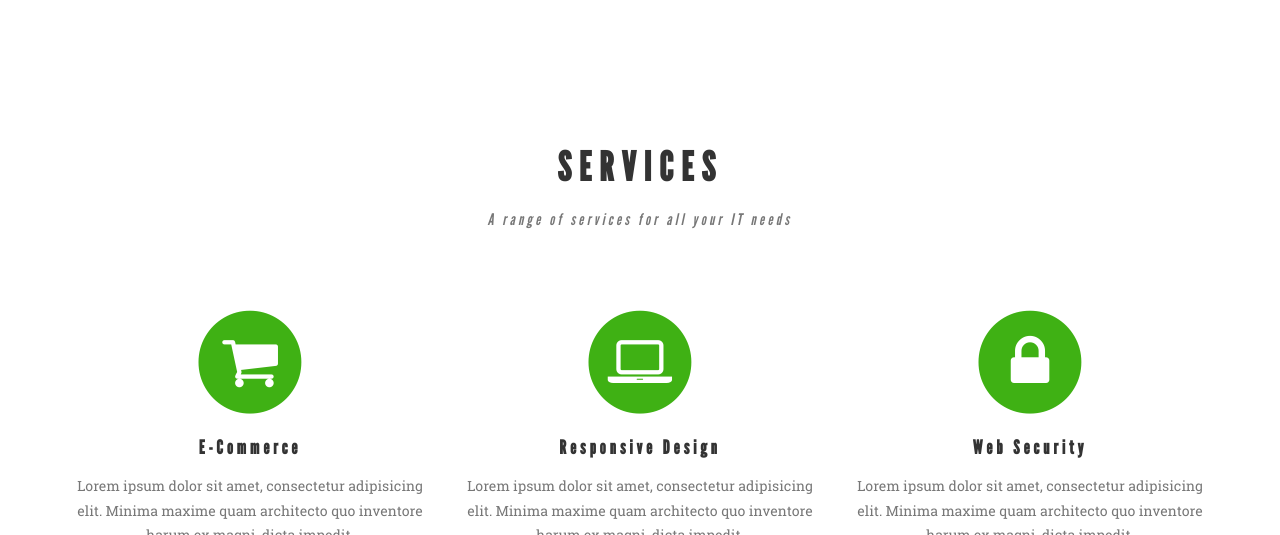
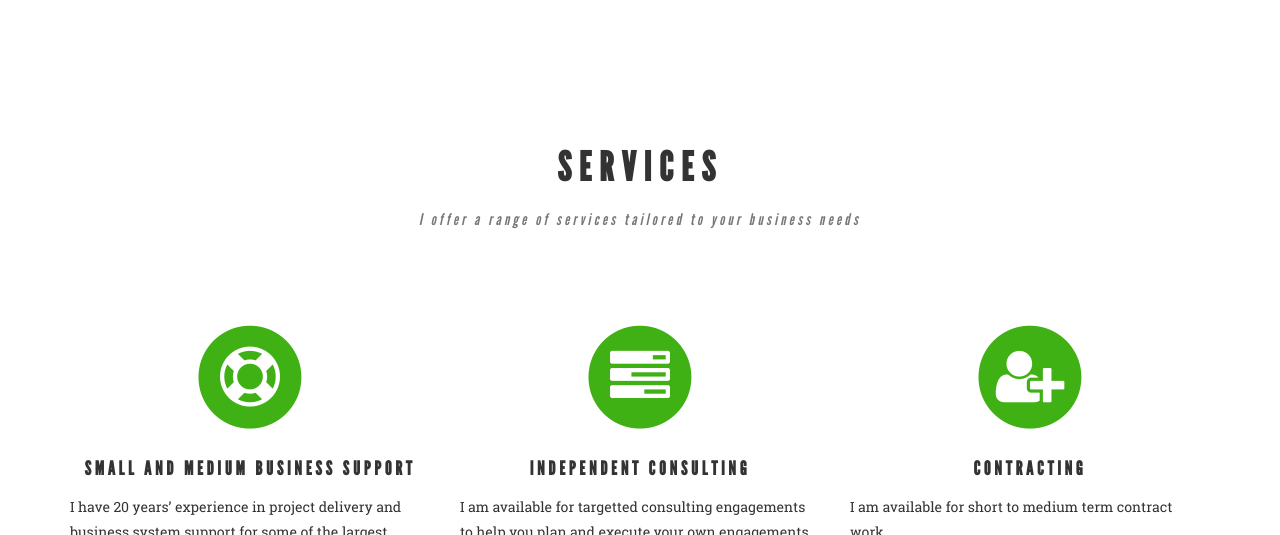
Before and after one commit to dringtech/dringtech.github.io, a Jekyll site: the page built from wip_index.html, in a window 1280 px wide and 1400 px high, cut to the strip 865-1400 px from the top of the window. Built offline with Jekyll 4.4.1, drawn with Linux system fonts in a browser that asks for light colours; some of the changed text lies outside the part shown.

Commit message:
Updating services

```diff
--- a/Gemfile
+++ b/Gemfile
@@ -1,4 +1,6 @@
 source 'https://rubygems.org'
+
+ruby '2.2.1'
 
 require 'json'
 require 'open-uri'
--- a/_includes/sections/services.html
+++ b/_includes/sections/services.html
@@ -1,27 +1,16 @@
 <!-- Services Section -->
-            <div class="row text-center">
+<div class="row">
+{% for service in site.data.services %}
     <div class="col-md-4">
+      <header>
         <span class="fa-stack fa-4x">
           <i class="fa fa-circle fa-stack-2x text-primary"></i>
-                        <i class="fa fa-shopping-cart fa-stack-1x fa-inverse"></i>
+          <i class="fa {{ service.icon }} fa-stack-1x fa-inverse"></i>
         </span>
-                    <h4 class="service-heading">E-Commerce</h4>
-                    <p class="text-muted">Lorem ipsum dolor sit amet, consectetur adipisicing elit. Minima maxime quam architecto quo inventore harum ex magni, dicta impedit.</p>
+        <h1>{{service.title}}</h1>
+      </header>
+      {% capture precis %}{% include services/{{ service.precis }} %}{% endcapture %}
+      {{ precis | markdownify }}
     </div>
-                <div class="col-md-4">
-                    <span class="fa-stack fa-4x">
-                        <i class="fa fa-circle fa-stack-2x text-primary"></i>
-                        <i class="fa fa-laptop fa-stack-1x fa-inverse"></i>
-                    </span>
-                    <h4 class="service-heading">Responsive Design</h4>
-                    <p class="text-muted">Lorem ipsum dolor sit amet, consectetur adipisicing elit. Minima maxime quam architecto quo inventore harum ex magni, dicta impedit.</p>
+{% endfor %}
 </div>
-                <div class="col-md-4">
-                    <span class="fa-stack fa-4x">
-                        <i class="fa fa-circle fa-stack-2x text-primary"></i>
-                        <i class="fa fa-lock fa-stack-1x fa-inverse"></i>
-                    </span>
-                    <h4 class="service-heading">Web Security</h4>
-                    <p class="text-muted">Lorem ipsum dolor sit amet, consectetur adipisicing elit. Minima maxime quam architecto quo inventore harum ex magni, dicta impedit.</p>
-                </div>
-            </div>
--- /dev/null
+++ b/_includes/services/consulting.md
@@ -0,0 +1,5 @@
+I am available for targetted consulting engagements to help you plan
+and execute your own engagements.
+
+I have recently delivered feasibility studies and plans related to open data
+publication.
--- /dev/null
+++ b/_includes/services/contracting.md
@@ -0,0 +1,8 @@
+I am available for short to medium term contract work.
+
+I have skills in the following areas:
+
+* Enterprise Architecture
+* Solution Architecture and Design
+* Systems Engineering
+* Development
--- /dev/null
+++ b/_includes/services/smb.md
@@ -0,0 +1,17 @@
+I have 20 years' experience in project delivery and business system support
+for some of the largest retailers, financial services companies and government
+customers in the UK.
+
+I can help you to:
+
+* Assess your current IT
+* Plan upgrades to software and hardware
+* Protect your business from unnecessary risks such as data loss
+* Prepare for business expansion by advising on appropriate use of technology
+* Implement small, manageable projects to progress my recommendations
+
+<!-- After our first meeting I will prepare a brief report documenting your current
+systems, business aspirations and a series of findings and recommendations.
+
+I also offer on-call support for system problems to keep your business up and
+running. -->
--- a/_sass/dringtech.scss
+++ b/_sass/dringtech.scss
@@ -256,7 +256,7 @@
     }
 }
 
-header {
+body > header {
     text-align: center;
     color: #fff;
     position: relative;
--- /dev/null
+++ b/_sass/services.scss
@@ -0,0 +1,10 @@
+#services {
+  header {
+    margin: 15px 0;
+    text-transform: none;
+    text-align: center;
+    h1 {
+      font-size: 19px;
+    }
+  }
+}
--- a/css/style.scss
+++ b/css/style.scss
@@ -24,5 +24,6 @@
   "font-awesome/css/font-awesome.min.css",
   "league-gothic",
   "roboto-slab",
-  "dringtech"
+  "dringtech",
+  "services"
 ;
```
Also changed, not shown: _data/layout.yaml (+1 -6 lines), _data/services.yaml (added, +14 -0 lines), Gemfile.lock. Lines whose indentation alone changed are shown as unchanged.
